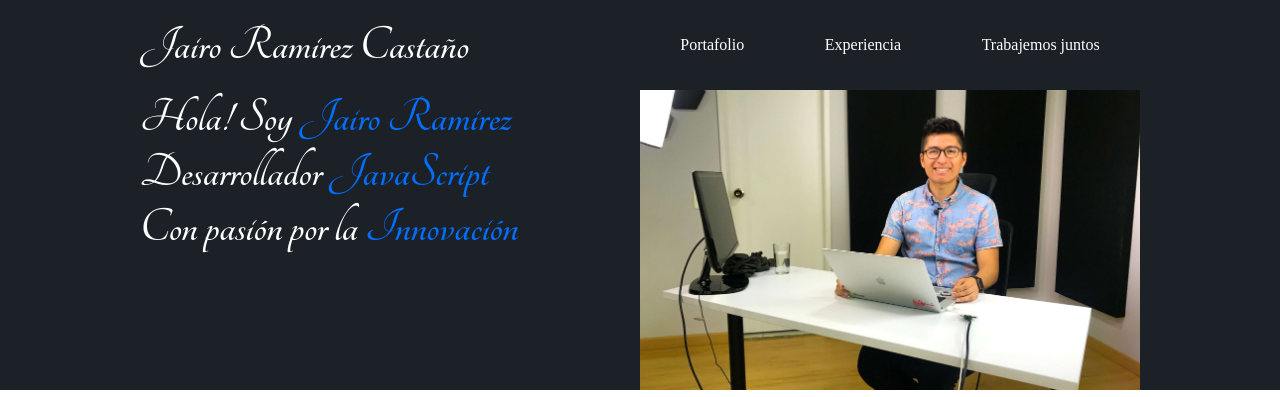
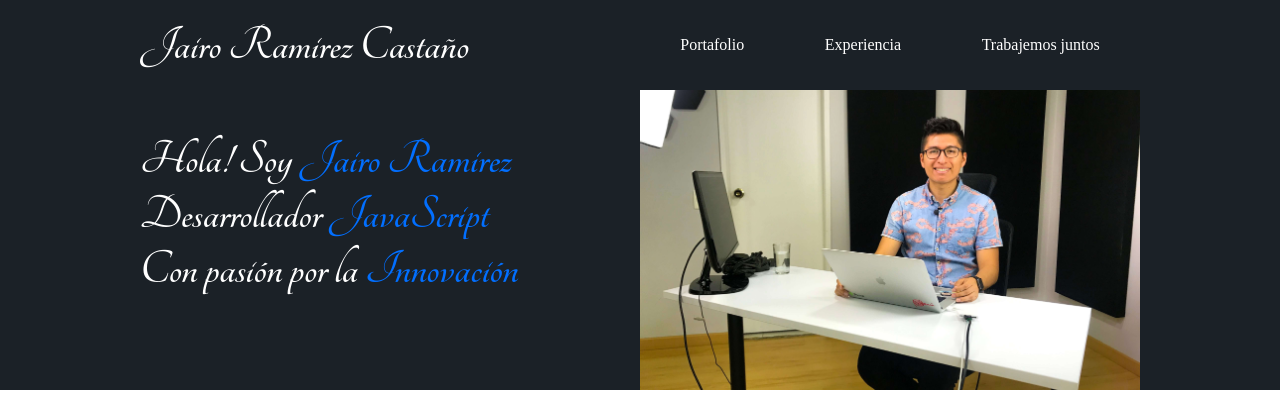
Before and after one commit to JairoRamirezC/PortafolioWeb, a plain HTML site: page index.html in a window 1280 px wide. Shown: the top 397 px of the page. Drawn offline with Linux system fonts and the light colour scheme.

Commit message:
Se elimina el margin:0; del H1

```diff
--- a/CSS/estilos.css
+++ b/CSS/estilos.css
@@ -81,10 +81,6 @@ h1{
 
 body section h1 strong{
     color: #026fff;
-}
-
-h1{
-    margin: 0;
 }
 
 h2{
```
